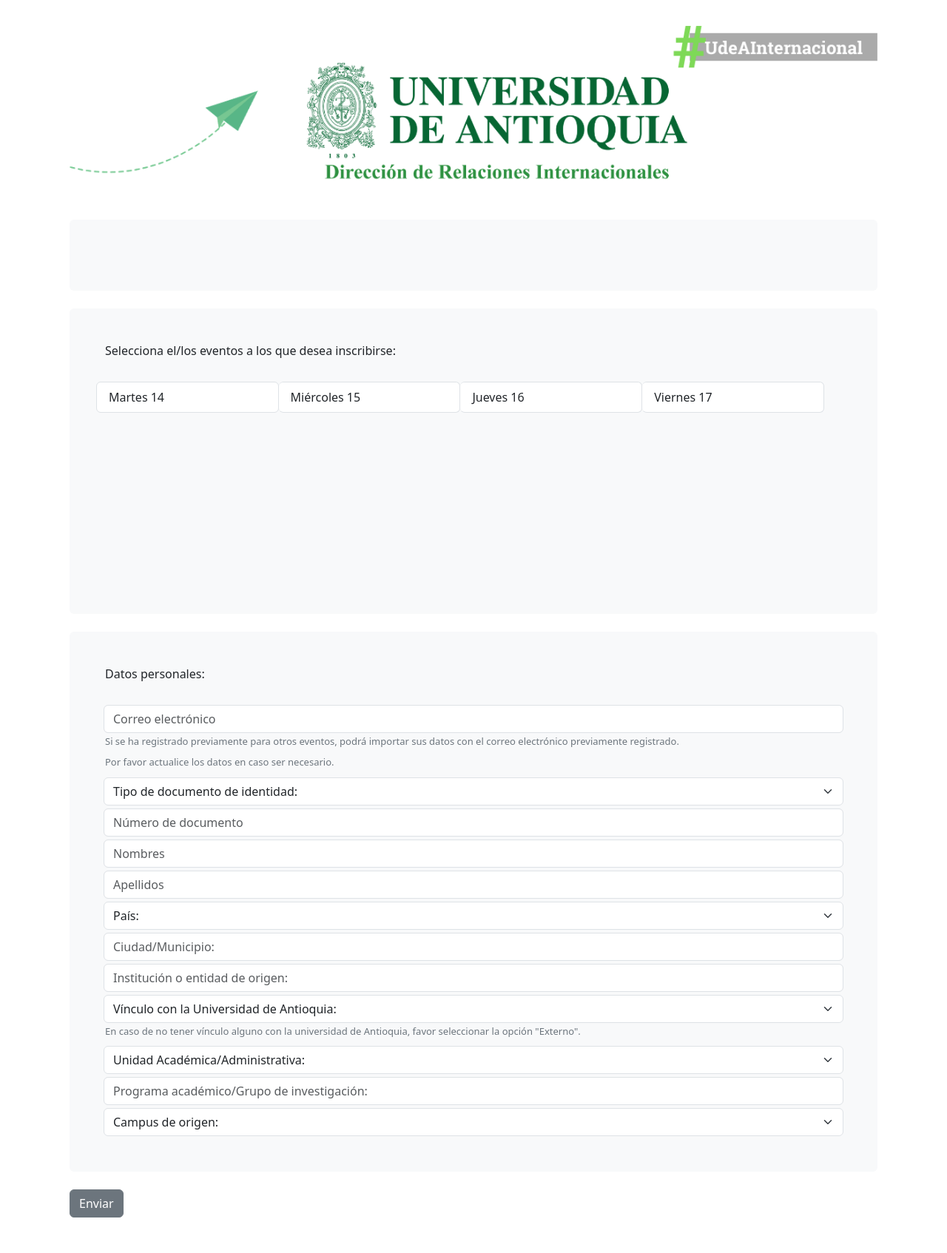
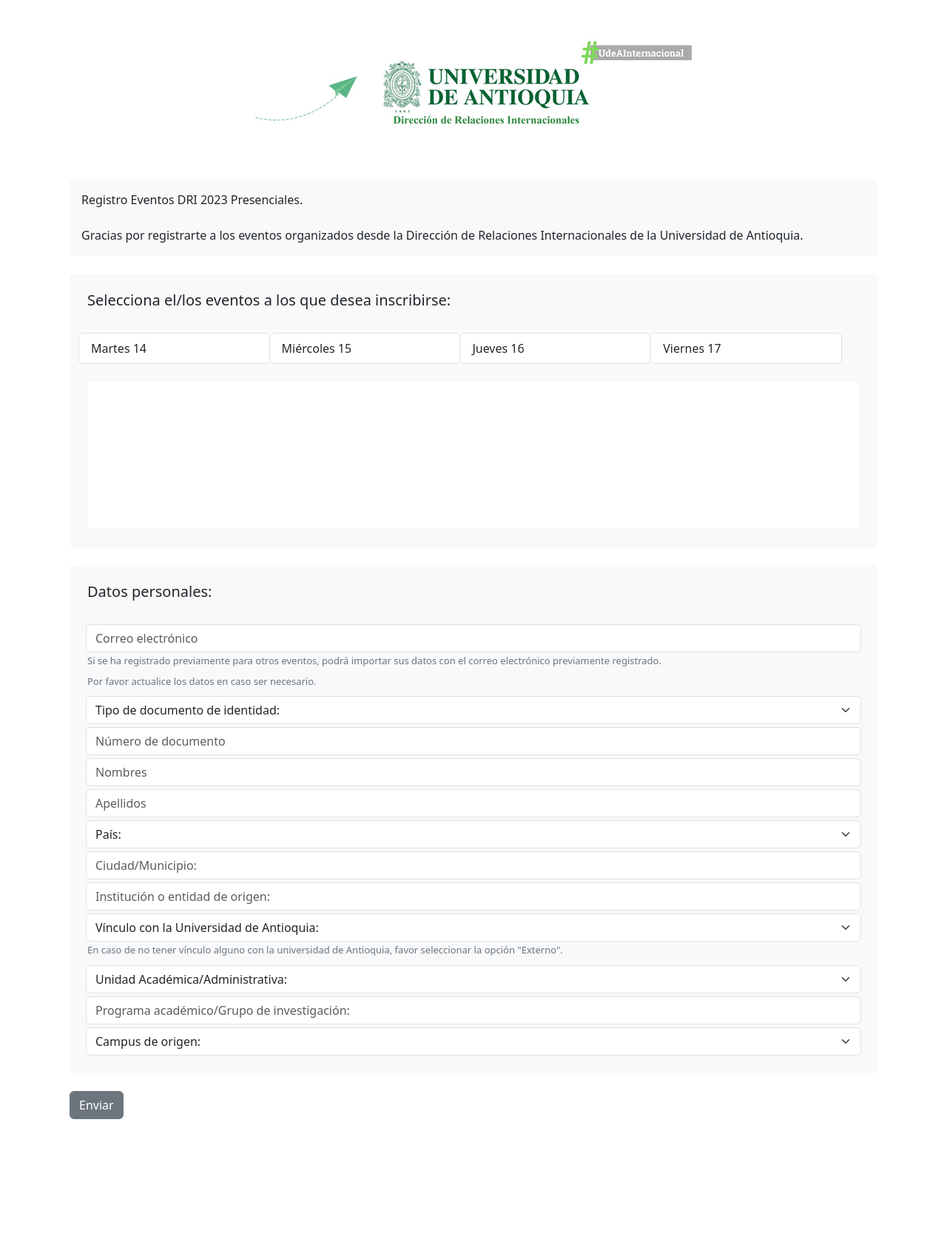
Before and after one commit to fedevergara/dri_toolbox, a Flask app: page /registro_eventos in a window 1280 px wide. Shown: the whole page at 74% size. After the commit the page ends 1513 px from the top, so only its background shows below. Run offline with Flask 3, Linux system fonts and the light colour scheme; parts of the project's set-up code (start-up, migrations or seed data) failed here and were passed over.

Commit message:
update 241023

```diff
--- a/app.py
+++ b/app.py
@@ -125,7 +125,8 @@ def registro_eventos():
                 "vinculo": vinculo,
                 "unidad": unidad,
                 "programa": programa,
-                "sede": sede
+                "sede": sede,
+                "qr": ""
             }
 
             # Realiza todas las verificaciones
@@ -158,10 +159,6 @@ def registro_eventos():
             else:
                 form_success = True
 
-            # Insertar el documento en la colección de MongoDB
-            collection.insert_one(record)
-            del record['_id']
-            del record['registro']
 
     # Enviar correo electrónico con el código QR
     if form_success:
@@ -178,6 +175,14 @@ def registro_eventos():
 
         img = qrcode.make(str(dehydrated_record))
         img.save(PATH + QR)
+
+        # Insertar el documento en la colección de MongoDB
+        record['qr'] = QR
+        collection.insert_one(record)
+
+        del record['_id']
+        del record['registro']
+        del record['qr']
 
         try:
             # Enviar correo electrónico con el código QR
@@ -205,15 +210,15 @@ def registro_eventos():
 
 
 @app.errorhandler(404)
-def page_not_found():
-    return render_template("404.html"), 404
+def page_not_found(e):
+    return render_template("404.html"), 404, e
 
 # Internal server error
 
 
 @app.errorhandler(500)
-def internal_server_error():
-    return render_template("505.html"), 500
+def internal_server_error(e):
+    return render_template("505.html"), 500, e
 
 
 if __name__ == "__main__":
--- a/templates/base_clean.html
+++ b/templates/base_clean.html
@@ -12,11 +12,21 @@
           width: auto; /* Ancho de la sección */
           height: 200px; /* Altura de la sección */
           overflow: auto; /* Agrega barras de desplazamiento cuando sea necesario */
-          border: 1px solid #cccccc00; /* Un borde para la sección (opcional) */
+          border: 1px solid #cbcbcb1a;
+          background-color: rgb(255, 255, 255); /* Un borde para la sección (opcional) */
       }
       .elemento-evento {
         margin-left: auto; /* Esto empujará los elementos hacia la derecha */
-    }
+      }
+      .contenedor {
+        width: 100%; /* Puedes ajustar el ancho según tus necesidades */
+        text-align: center; /* Esto centra horizontalmente el contenido */
+      }
+
+      .contenedor img {
+        display: block; /* Esto elimina cualquier espacio adicional alrededor de la imagen */
+        margin: 0 auto; /* Esto centra la imagen horizontalmente */
+      }
     </style>
 
   </head>
--- a/templates/eventos.html
+++ b/templates/eventos.html
@@ -13,11 +13,11 @@
             <div class="form-check form-switch">
                 {% for dia, eventos_dia in eventos.items() %}
                     </br>
-                    <h5 id="list-item-{{ loop.index }}">{{ dia }}:</h5>
+                    <h6 id="list-item-{{ loop.index }}">{{ dia }}:</h6>
                     {% for evento in eventos_dia %}
                         <div class="elemento-evento">
-                            <input class="form-check-input" type="checkbox" id="evento_{{ evento.ecard }}" name="eventos" value="{{ evento.evento }}" {% if evento.evento in record.eventos %} checked {% endif %}>
-                            <label class="form-check-label" for="evento_{{ evento.ecard }}">{{ evento.evento }}</label>
+                            <input class="form-check-input" style="color:#4c5155;font-size:14px" type="checkbox" id="evento_{{ loop.index }}" name="eventos" value="{{ evento.evento }}" {% if evento.evento in record.eventos %} checked {% endif %}>
+                            <label class="form-check-label" style="color:#4c5155;font-size:14px" for="evento_{{ loop.index }}">{{ evento.evento }}</label>
                             <i class="bi bi-info-circle"></i>
                         </div>
                         {% endfor %}
--- a/templates/formulario_eventos.html
+++ b/templates/formulario_eventos.html
@@ -16,13 +16,14 @@
     {% endif %}
 
     <form action="/registro_eventos" method="POST" id="registro_eventos">
-        <div class="form-section bg-body-tertiary p-5 rounded">
-            <p class="h6">Selecciona el/los eventos a los que desea inscribirse:</p></br>
+
+        <div class="form-section bg-body-tertiary p-4 rounded">
+            <p class="h5">Selecciona el/los eventos a los que desea inscribirse:</p></br>
             {% include "eventos.html" %}
         </div>
         </br>
-        <div class="form-section bg-body-tertiary p-5 rounded">
-            <p class="h6">Datos personales:</p></br>
+        <div class="form-section bg-body-tertiary p-4 rounded">
+            <p class="h5">Datos personales:</p></br>
 
             <div class="row g-1">
                 <input type="email" class="form-control" placeholder="Correo electrónico" aria-label="Correo electrónico" id="email" name="email" required value="{{ record.email }}" onblur="BuscarCorreo()">
--- a/templates/registro_eventos.html
+++ b/templates/registro_eventos.html
@@ -3,11 +3,14 @@
 {% block content %}
 
 <main class="container">
-
-  <img src="/static/banner.png" class="img-fluid w-auto" alt="Banner">
+  <div class="contenedor">
+    <img src="/static/banner_sm.png" class="img-fluid" alt="Banner">
+  </div>
   </br>
-  <div class="bg-body-tertiary p-5 rounded">
-
+  <div class="bg-body-tertiary p-3 rounded">
+    Registro Eventos DRI 2023 Presenciales.
+  </br></br>
+    Gracias por registrarte a los eventos organizados desde la Dirección de Relaciones Internacionales de la Universidad de Antioquia.
   </div>
   </br>
   {% include "formulario_eventos.html" %}
```
Also changed, not shown: utils/send_email.py (+7 -7 lines), static/banner_a.png (added), static/banner_sm.png (added).
